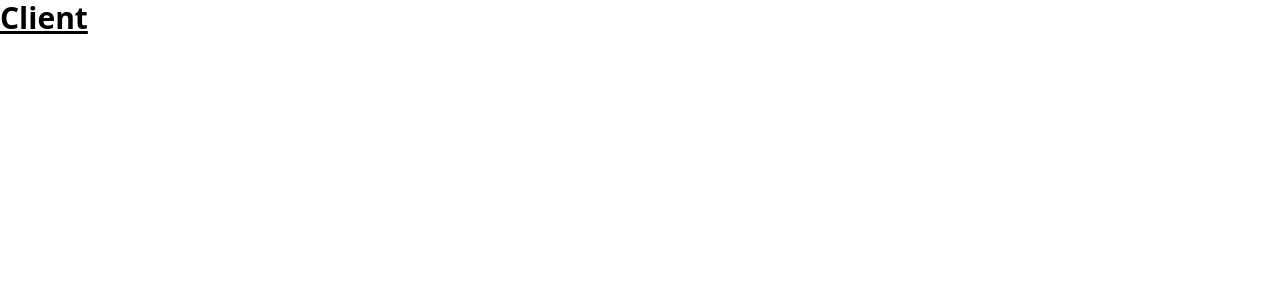
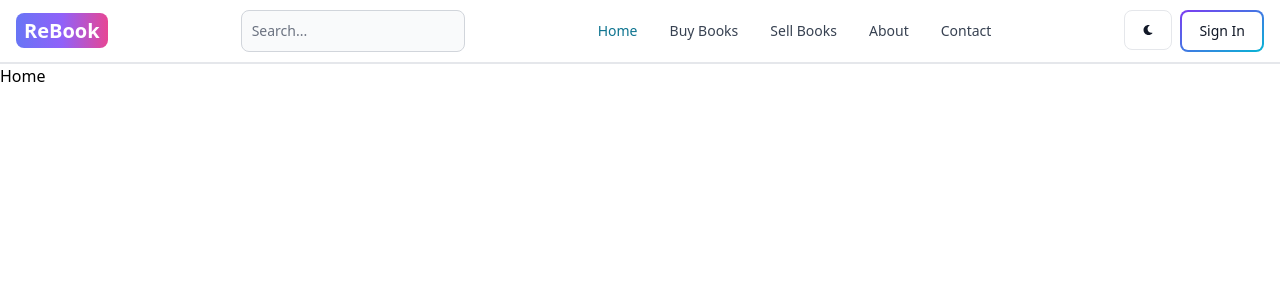
Before and after one commit to aravind-ask/BookStore-MERN, a React (Vite) app in the folder client/: page / in a window 1280 px wide. Shown: the top 300 px of the page. Built offline with nearby package versions, Linux system fonts and the light colour scheme.

Commit message:
Ceated the Navbar

```diff
--- a/client/package.json
+++ b/client/package.json
@@ -10,8 +10,11 @@
     "preview": "vite preview"
   },
   "dependencies": {
+    "flowbite-react": "^0.10.2",
     "react": "^18.3.1",
-    "react-dom": "^18.3.1"
+    "react-dom": "^18.3.1",
+    "react-icons": "^5.3.0",
+    "react-router-dom": "^6.26.2"
   },
   "devDependencies": {
     "@eslint/js": "^9.9.0",
--- a/client/src/App.jsx
+++ b/client/src/App.jsx
@@ -1,9 +1,19 @@
-import React from 'react'
+import React from "react";
+import { BrowserRouter, Routes, Route } from "react-router-dom";
+import Home from "./pages/Home";
+import SignUp from "./pages/SignUp";
+import SignIn from "./pages/SignIn";
+import Header from "./components/Header";
 
 export default function App() {
   return (
-    <h1 className="text-3xl font-bold underline">
-      Client
-    </h1>
-  )
+    <BrowserRouter>
+      <Header />
+      <Routes>
+        <Route path="/" element={<Home />} />
+        <Route path="/sign-up" element={<SignUp />} />
+        <Route path="/sign-in" element={<SignIn />} />
+      </Routes>
+    </BrowserRouter>
+  );
 }
--- /dev/null
+++ b/client/src/components/Header.jsx
@@ -0,0 +1,62 @@
+import { Avatar, Button, Dropdown, Navbar, TextInput } from "flowbite-react";
+import React from "react";
+import { AiOutlineSearch } from "react-icons/ai";
+import { FaMoon, FaSun } from "react-icons/fa";
+import { Link, useLocation } from "react-router-dom";
+
+export default function Header() {
+  const path = useLocation().pathname
+  return (
+    <Navbar className="border-b-2">
+      <Link
+        to="/"
+        className="self-center whitespace-nowrap text-sm sm:text-xl font-semibold dark:text-white"
+      >
+        <span className="px-2 py-1 bg-gradient-to-r from-indigo-500 via-purple-500 to-pink-500 rounded-lg text-white">
+          ReBook
+        </span>
+      </Link>
+      <form>
+        <TextInput
+          type="text"
+          placeholder="Search..."
+          // rightIcon={AiOutlineSearch}
+          className="hidden lg:inline"
+          // value={searchTerm}
+          // onChange={(e) => setSearchTerm(e.target.value)}
+        />
+      </form>
+      <Button className="w-12 h-10 lg:hidden" color="gray" pill>
+        <AiOutlineSearch />
+      </Button>
+      <div className="flex gap-2 md:order-2">
+        <Button className="w-12 h-10 hidden sm:inline" color="gray">
+          <FaMoon />
+        </Button>
+        <Link to="/sign-in">
+          <Button gradientDuoTone="purpleToBlue" outline>
+            Sign In
+          </Button>
+        </Link>
+        <Navbar.Toggle />
+      </div>
+      <Navbar.Collapse>
+        <Navbar.Link active={path === "/"} as={"div"}>
+          <Link to="/">Home</Link>
+        </Navbar.Link>
+        <Navbar.Link active={path === "/books"} as={"div"}>
+          <Link to="/about">Buy Books</Link>
+        </Navbar.Link>
+        <Navbar.Link active={path === "/add-book"} as={"div"}>
+          <Link to="/about">Sell Books</Link>
+        </Navbar.Link>
+        <Navbar.Link active={path === "/about"} as={"div"}>
+          <Link to="/about">About</Link>
+        </Navbar.Link>
+        <Navbar.Link active={path === "/contact"} as={"div"}>
+          <Link to="/about">Contact</Link>
+        </Navbar.Link>
+      </Navbar.Collapse>
+    </Navbar>
+  );
+}
--- /dev/null
+++ b/client/src/pages/Home.jsx
@@ -0,0 +1,9 @@
+import React from 'react'
+
+export default function Home() {
+  return (
+    <div>
+      Home
+    </div>
+  )
+}
--- /dev/null
+++ b/client/src/pages/SignIn.jsx
@@ -0,0 +1,9 @@
+import React from 'react'
+
+export default function SignIn() {
+  return (
+    <div>
+      SignIn
+    </div>
+  )
+}
--- /dev/null
+++ b/client/src/pages/SignUp.jsx
@@ -0,0 +1,9 @@
+import React from 'react'
+
+export default function SignUp() {
+  return (
+    <div>
+      SignUp
+    </div>
+  )
+}
--- a/client/tailwind.config.js
+++ b/client/tailwind.config.js
@@ -1,8 +1,11 @@
 /** @type {import('tailwindcss').Config} */
+
+const flowbite = require("flowbite-react/tailwind");
+
 export default {
-  content: ["./index.html", "./src/**/*.{js,ts,jsx,tsx}"],
+  content: ["./index.html", "./src/**/*.{js,ts,jsx,tsx}", flowbite.content()],
   theme: {
     extend: {},
   },
-  plugins: [],
+  plugins: [flowbite.plugin()],
 };
```
Also changed, not shown: 1 other file (tests, documents, lock files or other folders).
